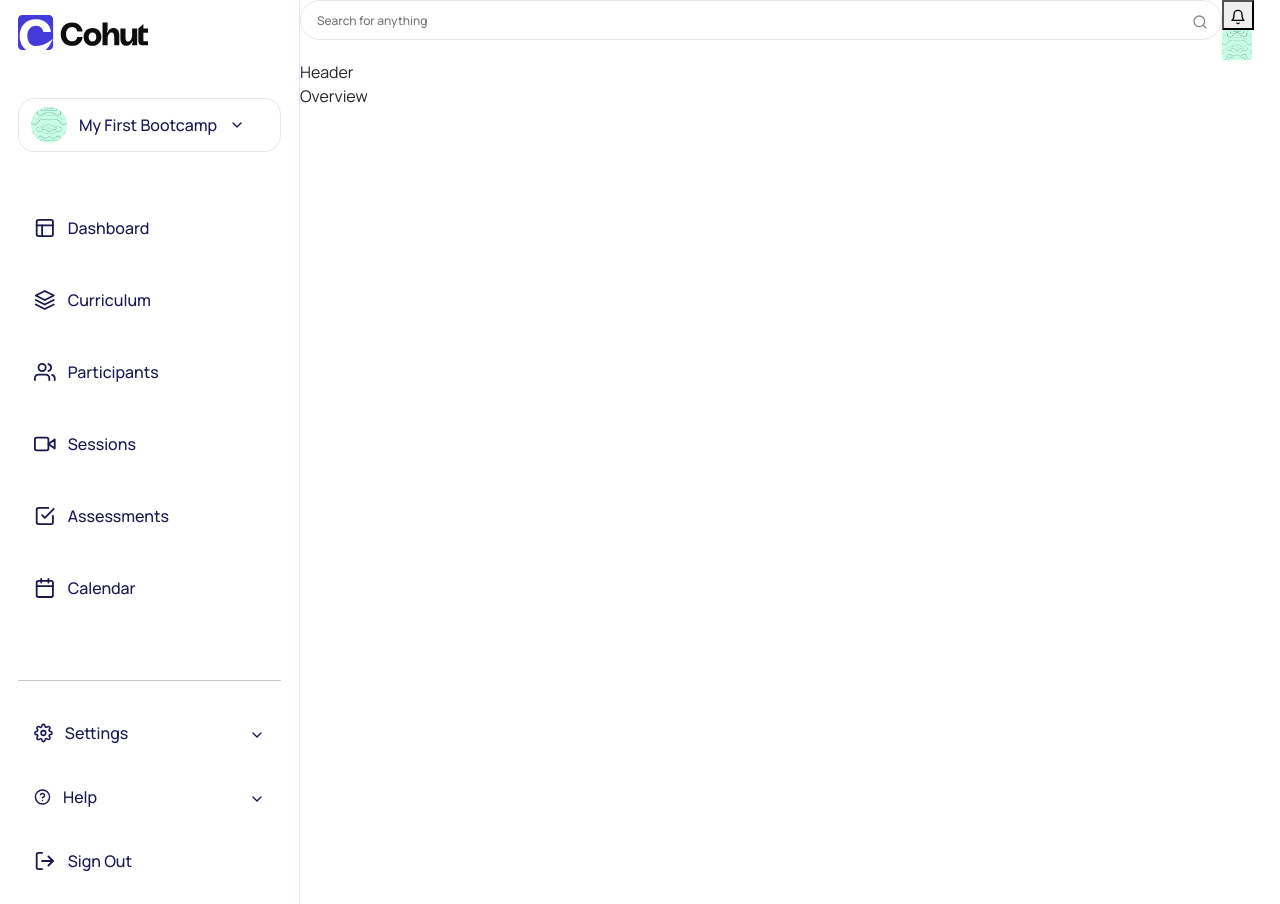
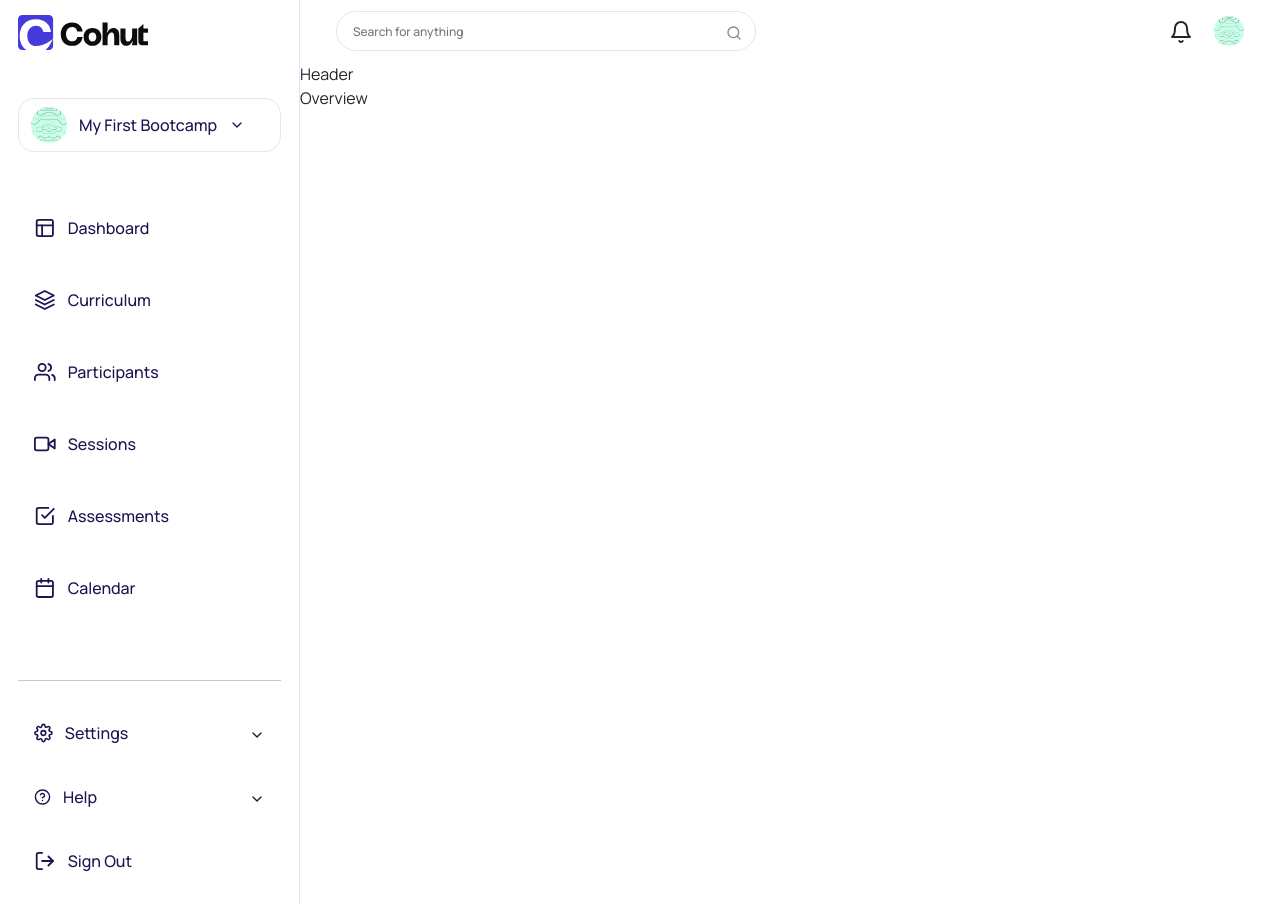
Before and after one commit to teamcohut/creator-frontend, a React (Create React App) app: page /dashboard in a window 1280 px wide. Built offline with nearby package versions, Linux system fonts and the light colour scheme.

Commit message:
topnav added

```diff
--- a/src/components/organisms/dashboard/TopNav/index.css
+++ b/src/components/organisms/dashboard/TopNav/index.css
@@ -0,0 +1,7 @@
+.top-nav {
+    padding: 11px 36px;
+}
+
+.search-div {
+    width: clamp(300px, 40vw ,420px);
+}
--- a/src/components/organisms/dashboard/TopNav/index.tsx
+++ b/src/components/organisms/dashboard/TopNav/index.tsx
@@ -1,15 +1,18 @@
 import React from 'react'
 import { FiBell } from 'react-icons/fi'
 import SearchInput from '../../../atoms/inputs/SearchInput'
+import './index.css'
 
 const TopNav = () => {
   return (
     <>
-      <div className="top-nav w-100 d-flex justify-centent-between">
-        <SearchInput id='search' onchange={()=>{}} placeHolder='Search for anything' label='' />
-        <div className="d-felx align-items-center gap-2">
-          <button><FiBell /></button>
-          <img src="/assets/images/bootcamp.png" width={30} alt="" />
+      <div className="top-nav w-100 d-flex justify-content-between">
+        <div className='search-div'>
+          <SearchInput id='search' onchange={()=>{}} placeHolder='Search for anything' label='' />
+        </div>
+        <div className="d-flex align-items-center gap-2">
+          <button className='btn'><FiBell className='fs-h3' /></button>
+          <img src="/assets/images/bootcamp.png" className='rounded-circle' width={30} height={30} alt="" />
         </div>
       </div>
     </>
```
Also changed, not shown: 1 other file (tests, documents, lock files or other folders).
